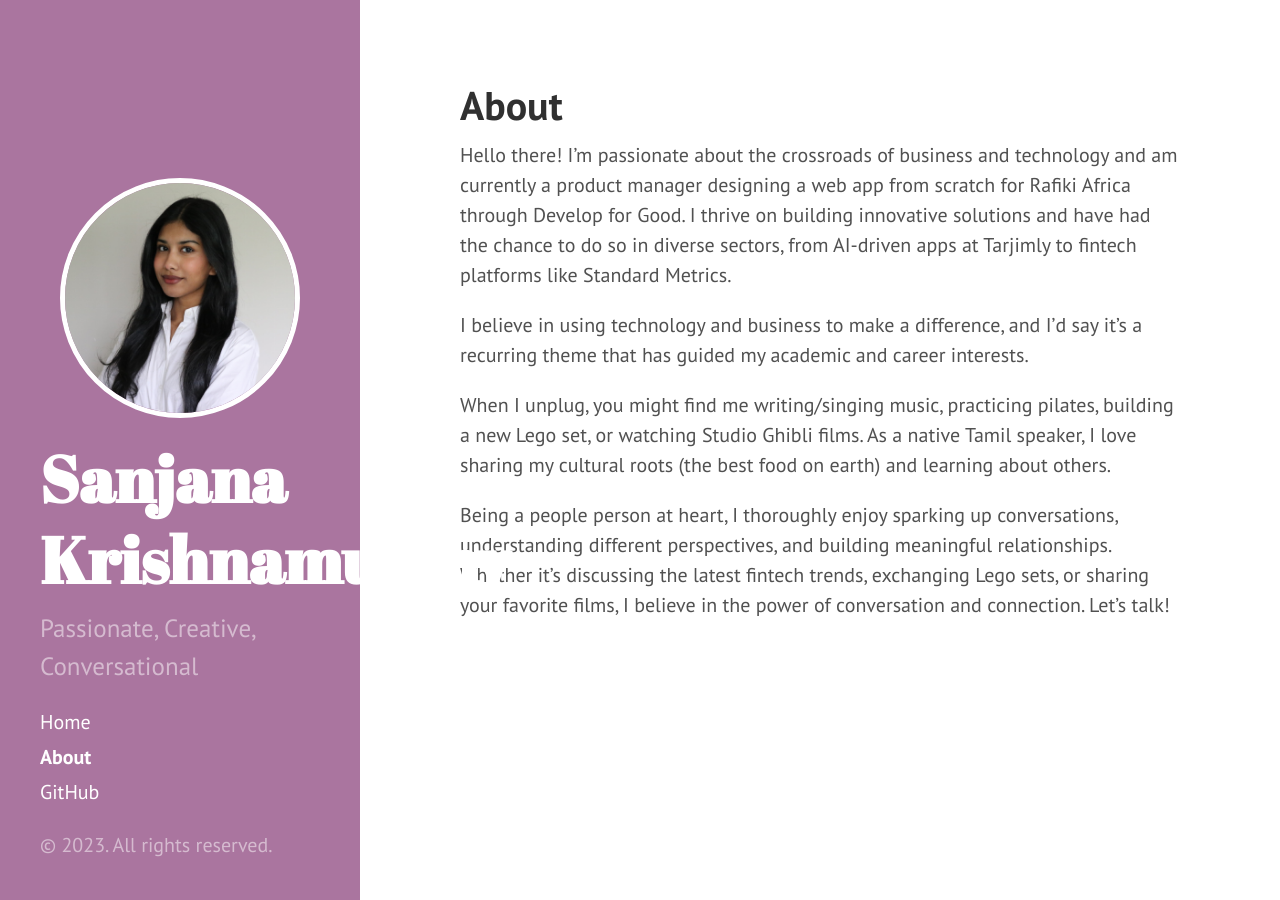
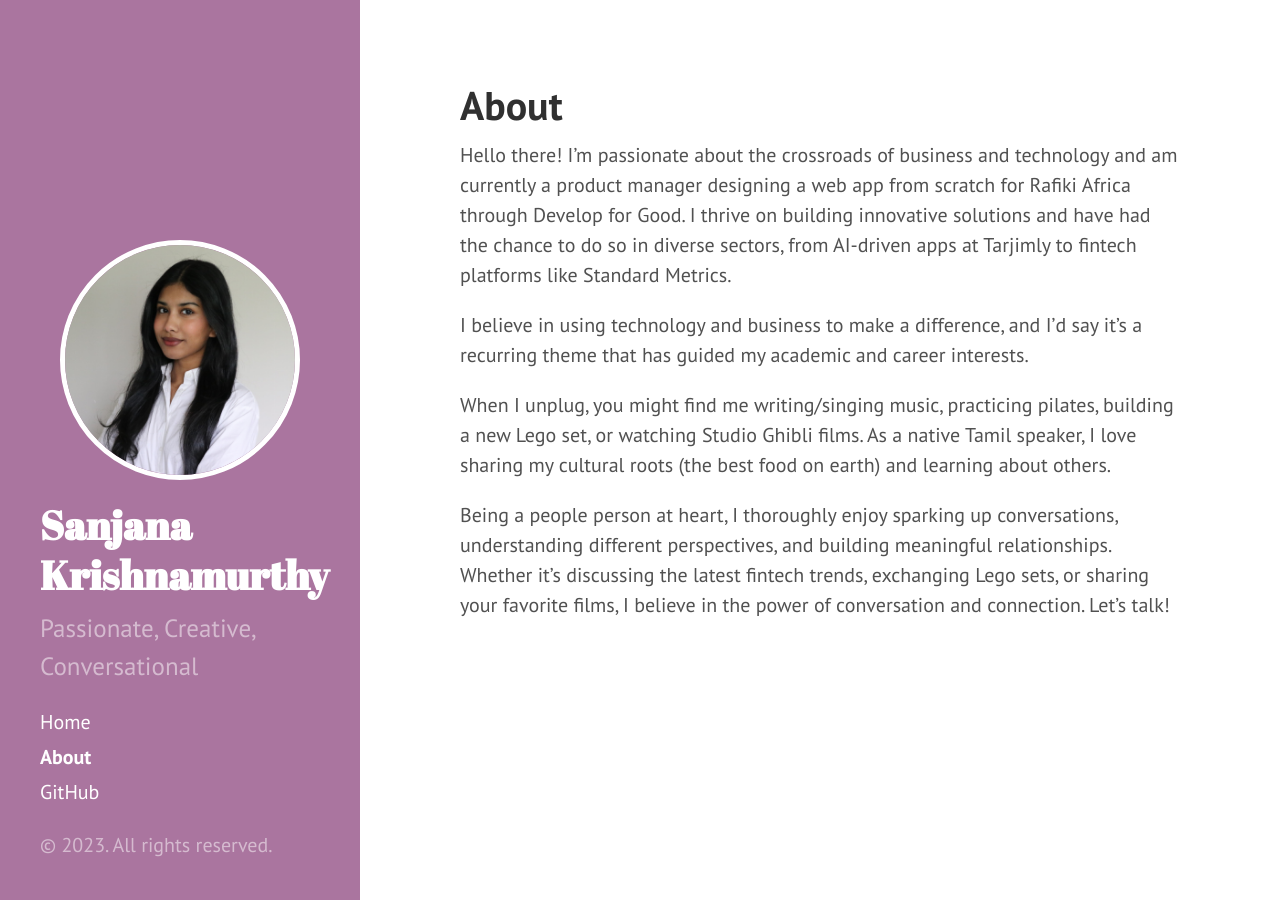
Before and after one commit to sxnjanak/sxnjanak.github.io, a Jekyll site: the page built from index.md, in a window 1280 px wide. Built offline with Jekyll 4.4.1, drawn with Linux system fonts in a browser that asks for light colours; Markdown is read by kramdown in place of the engine named in the settings.

Commit message:
Fixing font size

```diff
--- a/public/css/hyde.css
+++ b/public/css/hyde.css
@@ -90,7 +90,7 @@ html {
   color: #fff;
   margin-top: 0;
   font-family: "Abril Fatface", serif;
-  font-size: 3.25rem;
+  font-size: 2rem;
 }
 
 /* Sidebar nav */
--- a/public/css/poole.css
+++ b/public/css/poole.css
@@ -54,7 +54,7 @@ html {
 }
 @media (min-width: 38em) {
   html {
-    font-size: 16px;
+    font-size: 20px;
   }
 }
 
```
